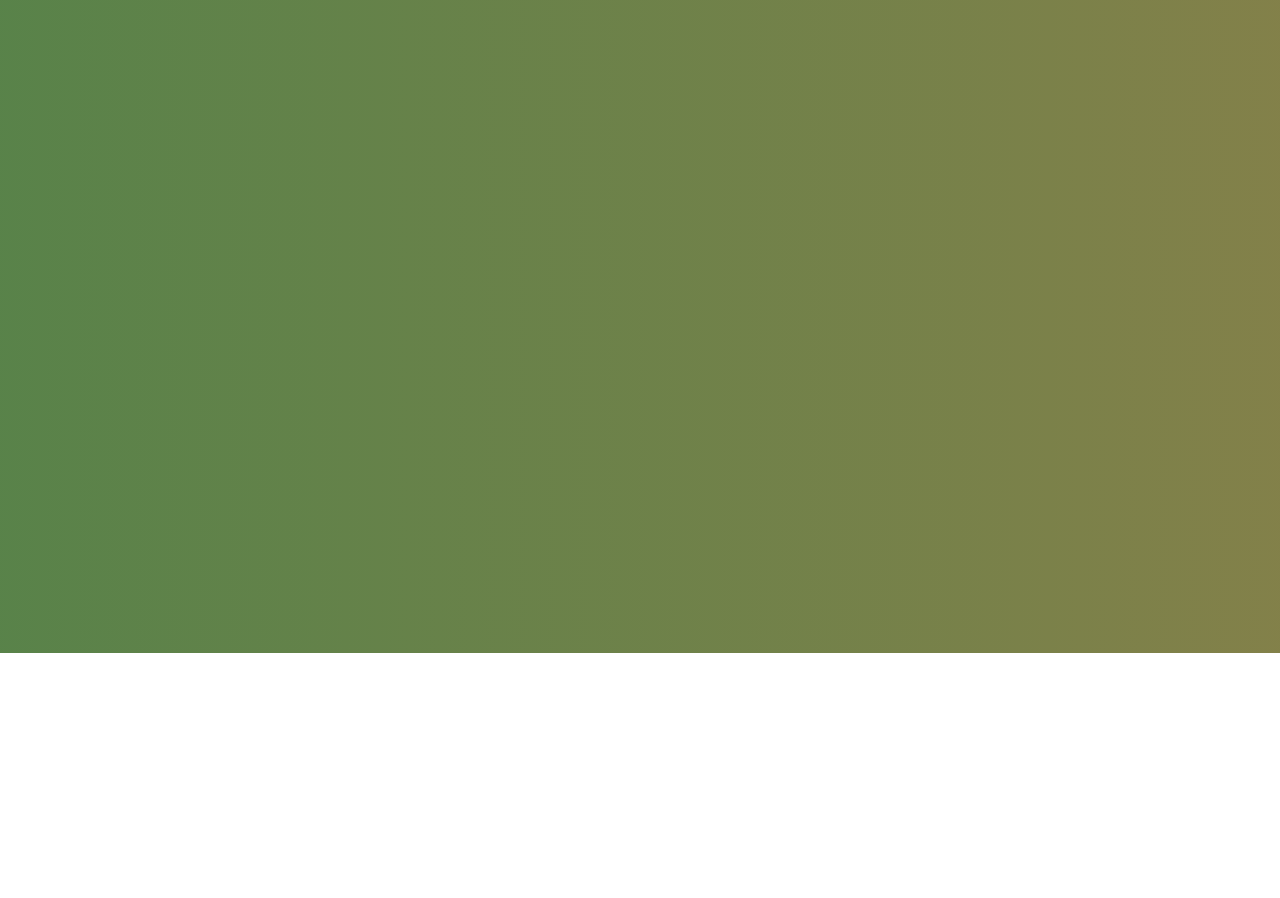
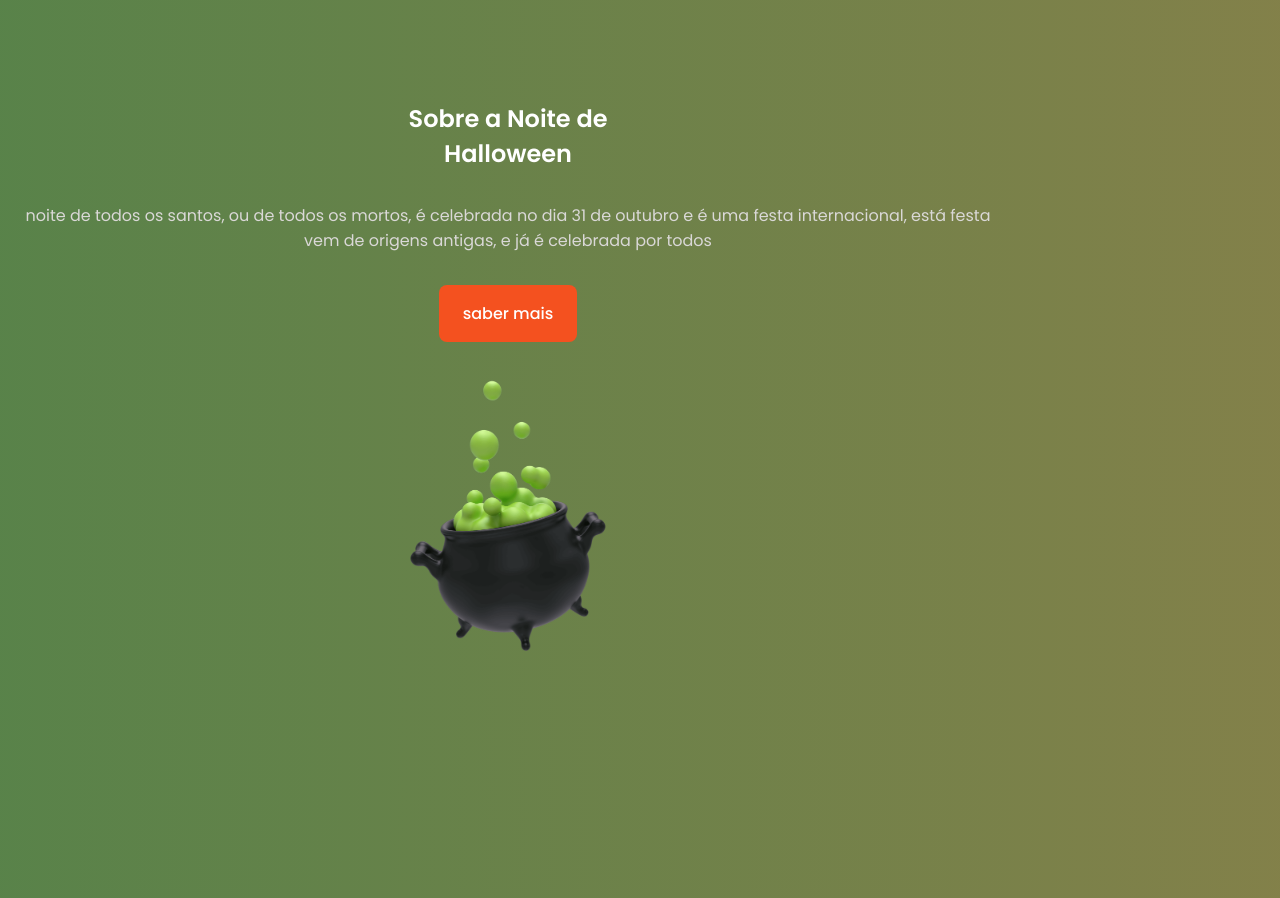
Before and after one commit to thalesfelippe/happy-halloween, a plain HTML site: page index.html in a window 1280 px wide. Shown: the part 1400-2298 px from the top of the page. Before the commit the page ends 2053 px from the top, so only its background shows below. Drawn offline with nearby package versions, Linux system fonts and the light colour scheme.

Commit message:
about halloween

```diff
--- a/css/styles.css
+++ b/css/styles.css
@@ -391,7 +391,22 @@ button{
 }
 
 /* ABOUT */
+.about_container {
+  row-gap: 32px;
+}
 
+.about_data {
+  text-align: center;
+}
+
+.about_description {
+  margin-bottom: var(--mb-2);
+}
+
+.about_img {
+  width: 200px;
+  justify-self: center;
+}
 
 /* TRICK OR TREAT */
 
--- a/index.html
+++ b/index.html
@@ -170,7 +170,15 @@
 
             <!-- ABOUT -->
             <section class="section about" id="about">
+                <div class="about_container container grid">
+                    <div class="about_data">
+                        <h2 class="section_title about_title">Sobre a Noite de <br>Halloween</h2>
+                        <p class="about_description">noite de todos os santos, ou de todos os mortos, é celebrada no dia 31 de outubro e é uma festa internacional, está festa vem de origens antigas, e já é celebrada por todos</p>
+                        <a href="#" class="button">saber mais</a>
+                    </div>
 
+                    <img src="img/about-img.png" alt="" class="about_img">
+                </div>
             </section>
 
             <!-- TRICK OR TREAT -->
```
